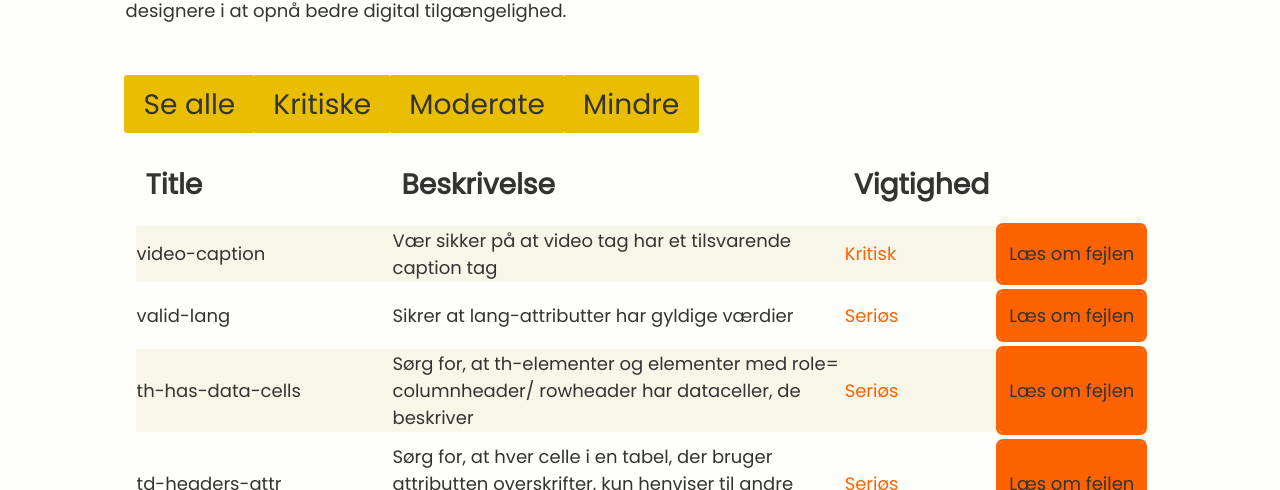
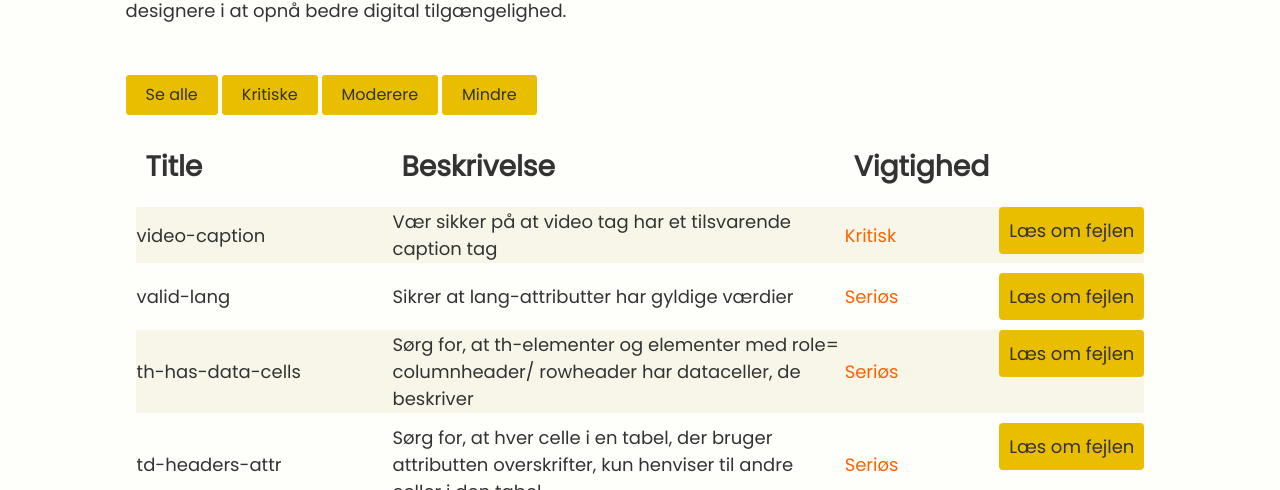
Before and after one commit to nila1010/ct-diversa, a Next.js app: page /regler in a window 1280 px wide. Shown: the part 310-800 px from the top of the page. Built offline with nearby package versions, Linux system fonts and the light colour scheme.

Commit message:
buttons-alignments

```diff
--- a/src/app/globals.css
+++ b/src/app/globals.css
@@ -22,7 +22,7 @@
   --colors-grey-100: rgba(0, 0, 0, 1);
 
   /*FONTSIZE*/
-  --step--1: clamp(0.6944rem, 0.6487rem + 0.2312cqi, 1.125rem);
+  --step--1: clamp(0.4944rem, 0.6487rem + 0.2312cqi, 1.125rem);
   --step-0: clamp(1rem, 0.9458rem + 0.2312cqi, 1.125rem);
   --step-1: clamp(1.2rem, 1.1106rem + 0.3815cqi, 1.4063rem);
   --step-2: clamp(1.44rem, 1.3022rem + 0.5879cqi, 1.7578rem);
--- a/src/components/ReglerTable.jsx
+++ b/src/components/ReglerTable.jsx
@@ -13,22 +13,24 @@ export default function ReglerTable() {
     allRules = reglerData.filter((one) => one.impact === data);
   }
 
-  const btnStyle = "ml-[-2px] py-2 px-5 text-lg relative before:rounded before:absolute before:inset-0 before:content-[''] before:border-2 before:border-state-2 before:-z-50 after:absolute after:inset-0 after:content-[''] after:-z-50 after:bg-state-2 after:w-full after:h-full hover:after:scale-y-[0.8] hover:after:scale-x-[0.9] after:transition after:duration-500 after:ease after:rounded";
+  const btnStyle = "py-2 px-5 text-ss relative before:rounded before:absolute before:inset-0 before:content-[''] before:border-2 before:border-state-2 before:-z-50 after:absolute after:inset-0 after:content-[''] after:-z-50 after:bg-state-2 after:w-full after:h-full hover:after:scale-y-[0.8] hover:after:scale-x-[0.95] after:transition after:duration-500 after:ease after:rounded";
 
   return (
     <div className={styles.griditem}>
+        <div className="flex">
       <button className={`${btnStyle}`} onClick={() => setData((o) => (o = null))}>
         Se alle
       </button>
-      <button className={`${btnStyle}`} onClick={() => setData((o) => (o = "Kritisk"))}>
+      <button className={`ml-1 ${btnStyle}`} onClick={() => setData((o) => (o = "Kritisk"))}>
         Kritiske
       </button>
-      <button className={`${btnStyle}`} onClick={() => setData((o) => (o = "Moderart"))}>
-        Moderate
+      <button className={`ml-1 ${btnStyle}`} onClick={() => setData((o) => (o = "Moderere"))}>
+      Moderere
       </button>
-      <button className={`${btnStyle}`} onClick={() => setData((o) => (o = "Mindre"))}>
+      <button className={`ml-1 ${btnStyle}`} onClick={() => setData((o) => (o = "Mindre"))}>
         Mindre
       </button>
+      </div>
       <table className={styles.table}>
         <thead>
           <tr>
--- a/src/components/TableRow.jsx
+++ b/src/components/TableRow.jsx
@@ -10,7 +10,7 @@ const TableRow = ({ item, index }) => (
         <td className="relative max-w-[40ch] max-sm:before:content-['Beskrivelse:'] before:font-bold before:text-md before:absolute before:inset-0 max-sm:pt-[30px] max-sm:pb-3 before:underline-offset-4 before:underline">{item.shortDesc}</td>
         <td className={`relative max-sm:before:content-['Vigtighed:'] before:font-bold before:text-md before:absolute before:inset-0 max-sm:pt-[30px] max-sm:pb-3 before:underline-offset-4 before:underline`} ><span className={getImpactClassName(item.impact)}>{item.impact}</span></td>
 
-        <td className={`${styles.dataCell} ${styles.lastColumn} py-2 px-5 text-sm relative z-0 cursor-pointer before:rounded before:absolute before:inset-0 before:content-[''] before:outline before:outline-state-3 before:-z-50 after:absolute after:inset-0 after:content-[''] after:-z-50 after:bg-state-3 hover:after:scale-y-[0.9] hover:after:scale-x-[0.95] after:transition after:duration-500 after:ease after:rounded`}>
+        <td className={`${styles.dataCell} ${styles.lastColumn} flex z-10 py-2 px-5 text-sm relative before:absolute before:inset-0 before:content-[''] before:rounded before:bg-state-1 before:scale-x-[0] hover:before:scale-x-[1] before:transition before:duration-500 before:ease-out before:origin-left before:-z-10 after:bg-state-2 after:-z-20 after:content-[''] after:absolute after:inset-0 after:rounded`}>
             <Butten variant="" path={`regler/${item.name.replace(/\s+/g, '-').toLowerCase()}`}>Læs om fejlen</Butten>
         </td>
     </tr>
--- a/tailwind.config.js
+++ b/tailwind.config.js
@@ -3,6 +3,7 @@ module.exports = {
   content: ["./src/pages/**/*.{js,ts,jsx,tsx,mdx}", "./src/components/**/*.{js,ts,jsx,tsx,mdx}", "./src/app/**/*.{js,ts,jsx,tsx,mdx}"],
   theme: {
     fontSize: {
+      ss: "var(--step--1",
       sm: "var(--step-0)",
       md: "var(--step-1)",
       lg: "var(--step-2)",
```
